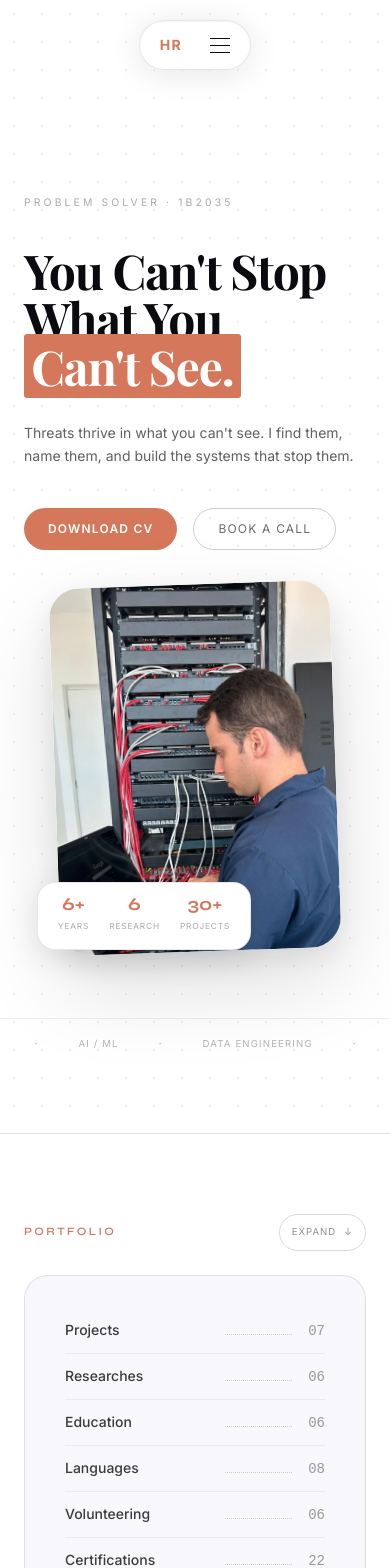
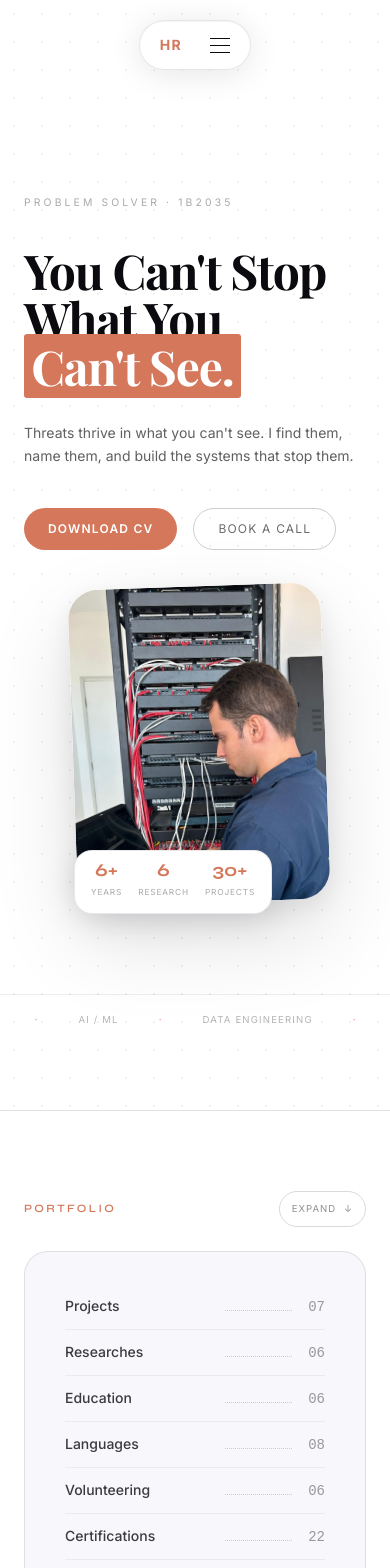
Before and after one commit to chutzpah-os/hr-portal, a Next.js app in the folder frontend/: page / in a window 390 px wide. Shown: the top 1568 px of the page. Built offline with nearby package versions, Linux system fonts and the light colour scheme; a web font is replaced by a local one.

Commit message:
fix(mobile): hero portrait responsive, contact grid centered and mobile-first

```diff
--- a/frontend/src/components/sections/Contact.tsx
+++ b/frontend/src/components/sections/Contact.tsx
@@ -249,39 +249,7 @@ export default function ContactSection() {
         Contact
       </p>
 
-      <div className="flex flex-col md:flex-row items-center">
-        {/* Science visual — left */}
-        <div className="relative hidden md:block flex-shrink-0" style={{ width: '50%', height: '480px' }}>
-          <SignalOverlay />
-          {/* Fade right edge into card background */}
-          <div
-            className="absolute inset-y-0 right-0 pointer-events-none"
-            style={{
-              width: '55%',
-              background: 'linear-gradient(to left, rgb(255,255,255) 0%, rgba(255,255,255,0.55) 40%, transparent 100%)',
-              zIndex: 2,
-            }}
-          />
-          <div
-            className="absolute inset-x-0 top-0 pointer-events-none"
-            style={{
-              height: '30%',
-              background: 'linear-gradient(to bottom, rgb(255,255,255) 0%, transparent 100%)',
-              zIndex: 2,
-            }}
-          />
-          <div
-            className="absolute inset-x-0 bottom-0 pointer-events-none"
-            style={{
-              height: '30%',
-              background: 'linear-gradient(to top, rgb(255,255,255) 0%, transparent 100%)',
-              zIndex: 2,
-            }}
-          />
-        </div>
-
-        {/* Contact links — right */}
-        <div className="flex-1 px-6 md:px-10 max-w-xl ml-auto">
+      <div className="max-w-2xl mx-auto px-6 md:px-10 w-full">
         <div
           className="rounded p-8 md:p-12"
           style={{
@@ -289,7 +257,7 @@ export default function ContactSection() {
             backgroundColor: 'rgba(248, 248, 252, 0.85)',
           }}
         >
-            <div className="grid grid-cols-2 gap-x-8 gap-y-8">
+          <div className="grid grid-cols-1 sm:grid-cols-2 gap-x-8 gap-y-8">
             {CONTACT_ITEMS.map((item) => (
               <a
                 key={item.key}
@@ -326,7 +294,6 @@ export default function ContactSection() {
           </div>
         </div>
       </div>
-      </div>
     </SectionWrapper>
   )
 }
--- a/frontend/src/components/sections/Hero.tsx
+++ b/frontend/src/components/sections/Hero.tsx
@@ -120,18 +120,18 @@ export default function Hero() {
         </div>
 
         {/* Right: portrait */}
-        <div className="md:w-[45%] flex justify-center md:justify-end items-center">
+        <div className="w-full md:w-[45%] flex justify-center md:justify-end items-center px-8 md:px-0">
           <motion.div
             initial={{ opacity: 0, x: 40 }}
             animate={{ opacity: 1, x: 0 }}
             transition={{ duration: 0.85, delay: 0.15, ease: 'easeOut' }}
-            style={{ position: 'relative' }}
+            style={{ position: 'relative', paddingBottom: '24px', paddingLeft: '8px' }}
           >
             {/* Portrait frame */}
             <div
               style={{
-                width: 'clamp(260px, 30vw, 380px)',
-                height: 'clamp(340px, 40vw, 500px)',
+                width: 'clamp(220px, 60vw, 380px)',
+                height: 'clamp(290px, 75vw, 500px)',
                 borderRadius: '28px',
                 overflow: 'hidden',
                 transform: 'rotate(-2deg) scale(1.08)',
@@ -155,15 +155,15 @@ export default function Hero() {
               transition={{ duration: 0.6, delay: 0.75, ease: 'easeOut' }}
               style={{
                 position: 'absolute',
-                bottom: '-12px',
-                left: '-28px',
+                bottom: '0px',
+                left: '0px',
                 backgroundColor: 'rgb(255,255,255)',
                 border: '1px solid rgba(10,10,15,0.09)',
                 borderRadius: '18px',
-                padding: '12px 20px',
+                padding: '10px 16px',
                 boxShadow: '0 8px 32px rgba(10,10,15,0.10)',
                 display: 'flex',
-                gap: '20px',
+                gap: '16px',
               }}
             >
               {[
```
Lines whose indentation alone changed are shown as unchanged.
